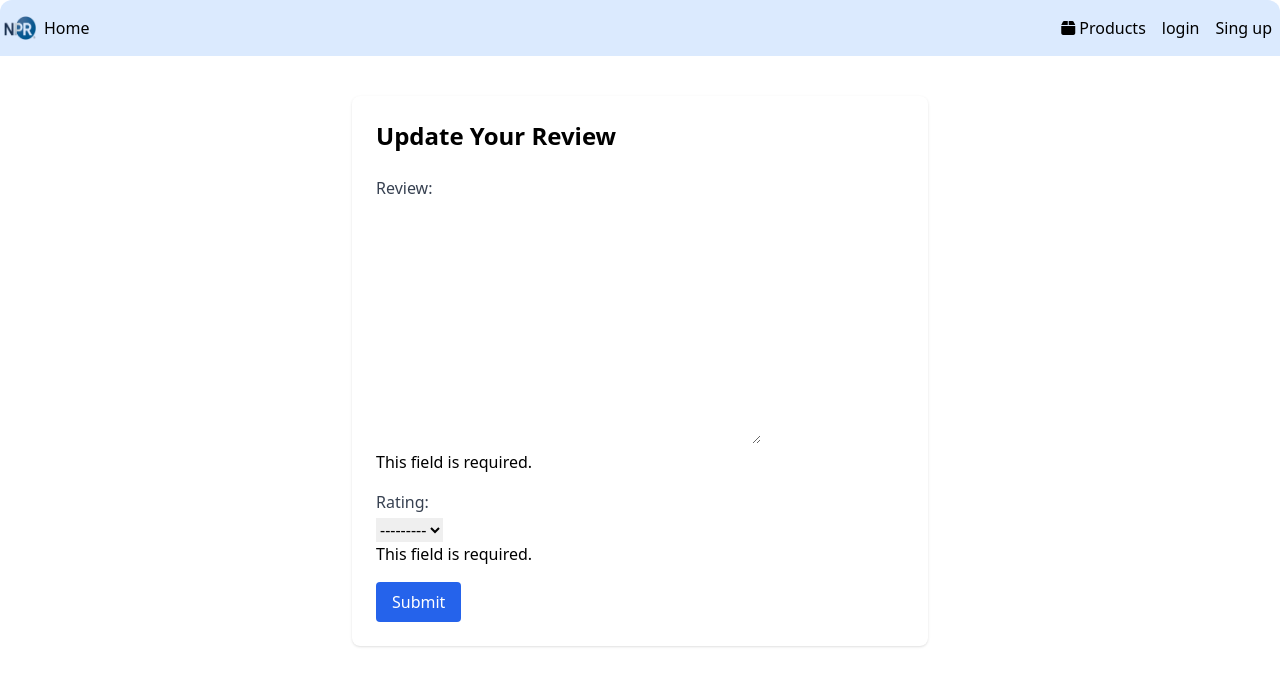
After one commit to Hasan-TechNinja/NPR, a Django app: page /rupdate/1 in a window 1280 px wide. The commit adds this page. Shown: the top 686 px of the page. Run offline with Django 5.2, Linux system fonts and the light colour scheme; tables that the repository leaves empty hold one stand-in row (values such as "Sample post"); some libraries are stand-ins or nearby versions.

```diff
--- a/main/models.py
+++ b/main/models.py
@@ -51,10 +51,17 @@ class Product(models.Model):
 
 
 class Review(models.Model):
+    review_choice = {
+        '1':1,
+        '2':2,
+        '3':3,
+        '4':4,
+        '5':5
+    }
     user = models.ForeignKey(User, on_delete=models.CASCADE)
     product = models.ForeignKey(Product, on_delete=models.CASCADE, related_name='products')
     review = models.TextField(max_length=800)
-    rating = models.PositiveIntegerField()
+    rating = models.CharField(max_length=1, choices=review_choice)
     helpful = models.PositiveIntegerField(default=0)
     not_helpful = models.PositiveIntegerField(default=0)
     created = models.DateTimeField(auto_now_add=True)
--- a/main/templates/home.html
+++ b/main/templates/home.html
@@ -44,7 +44,6 @@
                     <img src="{{ category.image.url }}" alt="image" class="w-full h-40 object-cover rounded-md mb-3">
                     <p class="md:text-lg font-semibold text-gray-800">{{ category.name }}</p>
                     <p class="text-sm text-gray-500">{{ category.description|striptags|truncatechars:68 }}</p>
-                    <p class="text-md font-bold text-indigo-600 mt-1">$800</p>
                   </div>
               </a>
             {% endif %}
--- /dev/null
+++ b/main/templates/reviewUpdate.html
@@ -0,0 +1,27 @@
+{% extends "base.html" %}
+{% load static %}
+
+{% block title %}Update Review{% endblock title %}
+
+{% block content %}
+<div class="max-w-xl mx-auto mt-10 bg-white p-6 rounded-lg shadow">
+    <h2 class="text-2xl font-semibold mb-6">Update Your Review</h2>
+
+    <form method="POST" class="space-y-4">
+        {% csrf_token %}
+        {% for field in form %}
+        <div>
+            <label class="block text-gray-700 font-medium mb-1">{{ field.label_tag }}</label>
+            {{ field }}
+            {% if field.errors %}
+                <p class="text-red-500 text-sm">{{ field.errors }}</p>
+            {% endif %}
+        </div>
+        {% endfor %}
+
+        <button type="submit" class="bg-blue-600 hover:bg-blue-700 text-white font-medium py-2 px-4 rounded">
+            Submit
+        </button>
+    </form>
+</div>
+{% endblock content %}
--- a/main/urls.py
+++ b/main/urls.py
@@ -16,4 +16,7 @@ urlpatterns = [
     path('search/', views.search, name='search'),
     path('helpful/<int:pk>', views.Helpful, name='helpful'),
     path('nhelpful/<int:pk>', views.NotHelpful, name='nhelpful'),
+    path('rupdate/<int:pk>', views.UpdateReview, name='updatereview'),
+    path('delete/<int:pk>', views.DeleteReview, name='delete'),
+    path('delete/', views.DeleteReview, name='delete'),
 ]
--- a/main/views.py
+++ b/main/views.py
@@ -3,6 +3,7 @@ from django.views import View
 from . forms import BrandModelForm, ReviewModelForm
 from . models import Brand, Category, Product, Review, Vote
 from django.db.models import Q
+from django.utils import timezone
 
 # Create your views here.
 
@@ -110,6 +111,32 @@ def NotHelpful(request, pk):
     review.save()
     return redirect('home')
 
+def UpdateReview(request, pk):
+    review = get_object_or_404(Review, id=pk)
+    form = ReviewModelForm(request.POST, instance=review)
+    if form.is_valid():
+        review_update = form.save(commit=False)
+        review_update.update = timezone.now()
+        review_update.save()
+        # return redirect('pDetails', pk = review.id)
+        return redirect('home')
+    context = {
+        'form':form
+    }
+    return render(request, 'reviewUpdate.html', context)
+
+# def DeleteReview(request, pk):
+#     review = get_object_or_404(Review, pk=pk, user = request.user)
+#     product = get_object_or_404(Product, review = review)
+#     review.delete()
+#     return redirect('pDetails', pk = pk)
+
+def DeleteReview(request, pk):
+    review = get_object_or_404(Review, pk=pk, user=request.user)
+    product = review.product
+    review.delete()
+    return redirect('pDetails', pk=product.id)
+
 
 def BrandsView(request):
     brands = Brand.objects.all()
```
Also changed, not shown: main/templates/productdetails.html (+19 -9 lines).
